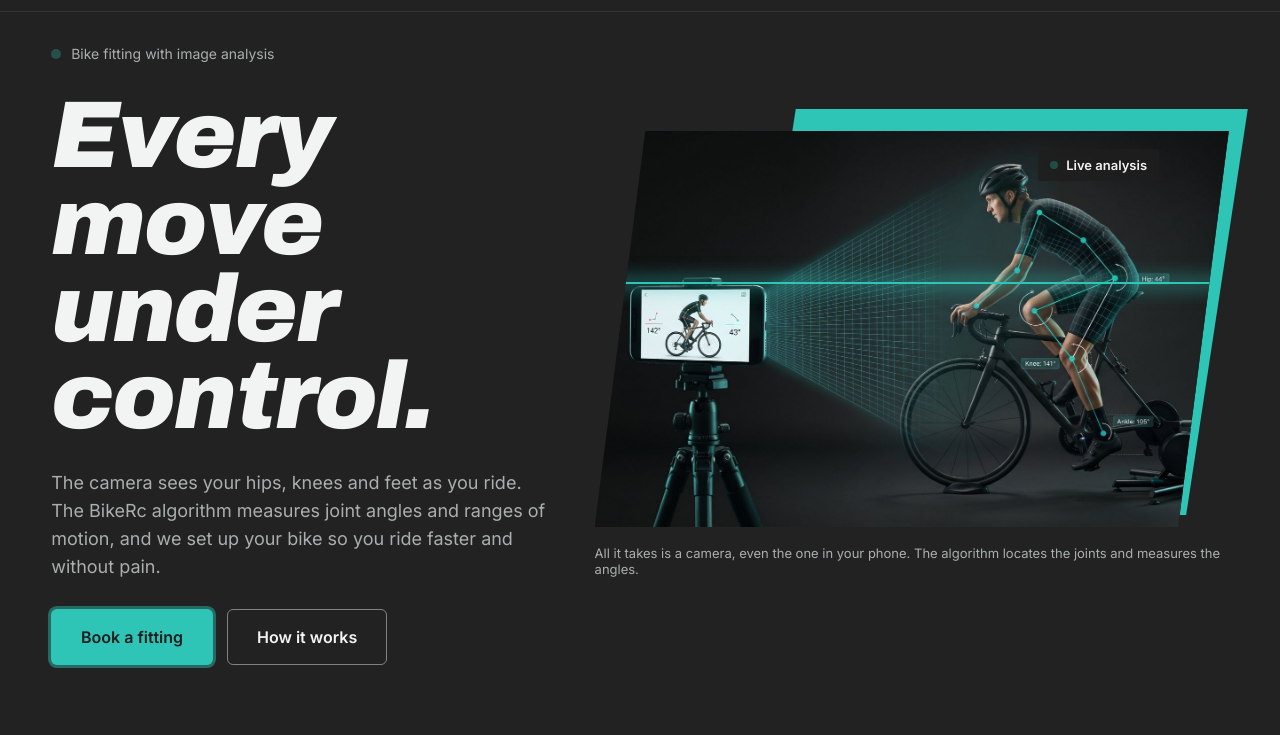
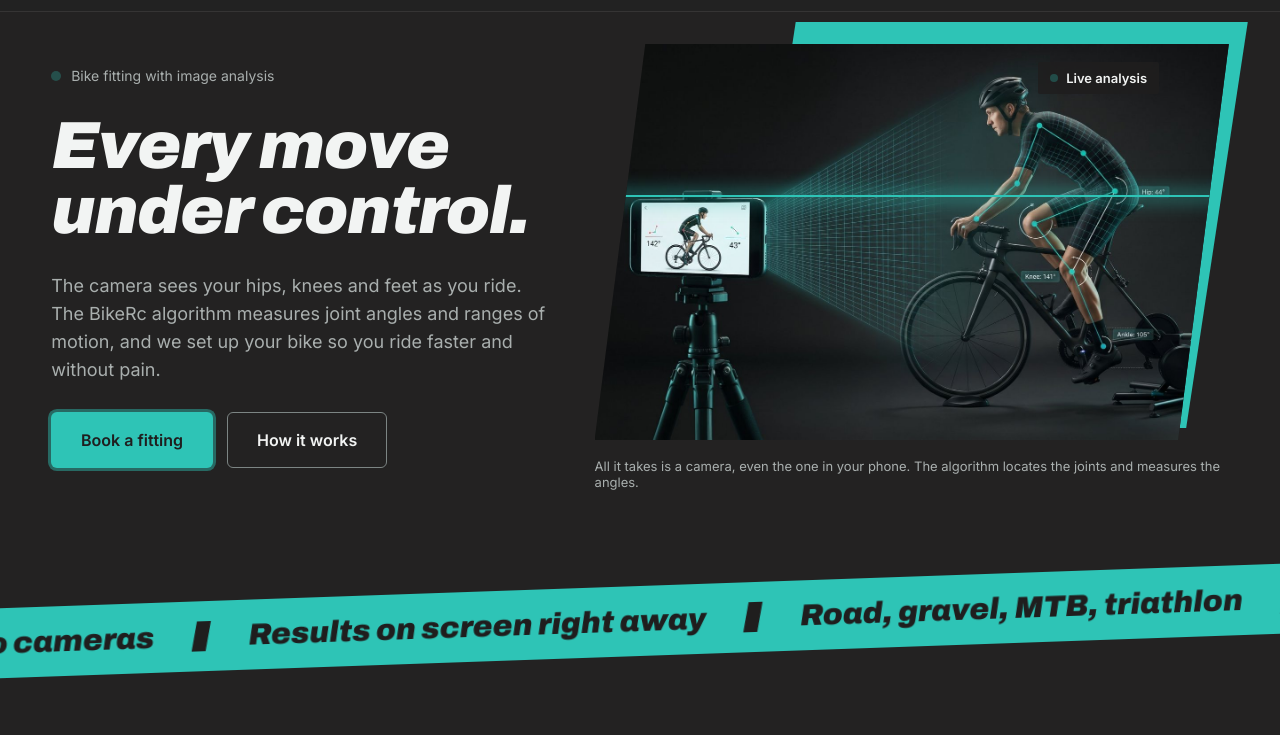
Before and after one commit to wwieczor-commits/strona, a plain HTML site: page en.html in a window 1280 px wide. Shown: the part 65-800 px from the top of the page. Drawn offline with Linux system fonts and the light colour scheme.

Commit message:
Hero: mniejszy nagłówek w dwóch wierszach (PL i EN)
Co-Authored-By: Claude Fable 5.2 <noreply@anthropic.com>
Claude-Session: https://claude.ai/code/session_014Msiqoy5qd5CtLe2uBb7ka

```diff
--- a/en.html
+++ b/en.html
@@ -114,7 +114,7 @@ html{scroll-behavior:smooth}
 <section id="top" style="max-width: 1320px; margin: 0 auto; padding: 32px clamp(16px, 4vw, 64px) 72px; display: flex; flex-wrap: wrap; align-items: center; gap: 48px;">
 <div style="flex: 1 1 420px; min-width: 0; display: flex; flex-direction: column; gap: 28px;">
 <p class="brc-rise" style="margin: 0; display: flex; align-items: center; gap: 10px; font-size: 14px; line-height: 20px; color: #A9AFAE;"><span class="brc-blink" aria-hidden="true" style="display: inline-block; width: 10px; height: 10px; border-radius: 50%; background: #2EC4B6;"></span>Bike fitting with image analysis</p>
-<h1 class="brc-rise2" style="margin: 0; font-family: Archivo, 'Helvetica Neue', Arial, sans-serif; font-style: italic; font-weight: 900; font-size: clamp(52px, 7.4vw, 112px); line-height: 0.92; letter-spacing: -0.02em;">Every move under control.</h1>
+<h1 class="brc-rise2" style="margin: 0; font-family: Archivo, 'Helvetica Neue', Arial, sans-serif; font-style: italic; font-weight: 900; font-size: clamp(40px, 5.2vw, 80px); line-height: 0.98; letter-spacing: -0.02em;">Every move<br>under control.</h1>
 <p class="brc-rise3" style="margin: 0; max-width: 32em; font-size: 18px; line-height: 28px; color: #A9AFAE;">The camera sees your hips, knees and feet as you ride. The BikeRc algorithm measures joint angles and ranges of motion, and we set up your bike so you ride faster and without pain.</p>
 <div class="brc-rise3" style="display: flex; flex-wrap: wrap; gap: 14px;">
 <a class="brc-btn brc-pulse" href="#kontakt" style="display: inline-block; background: #2EC4B6; color: #1F1E1E; text-decoration: none; font-weight: 600; padding: 16px 30px; border-radius: 6px;">Book a fitting</a>
```
Also changed, not shown: index.html (+1 -1 lines).
